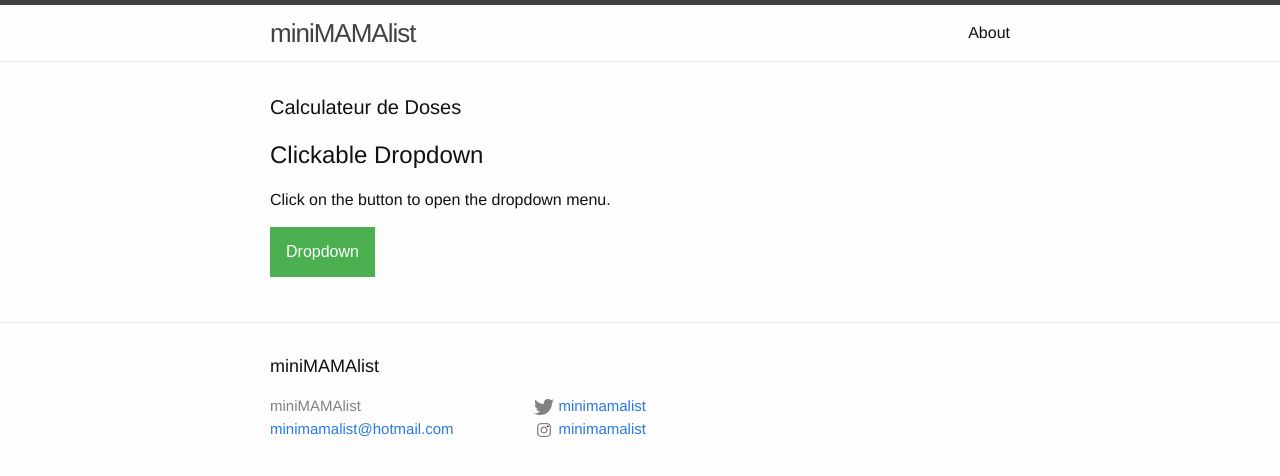
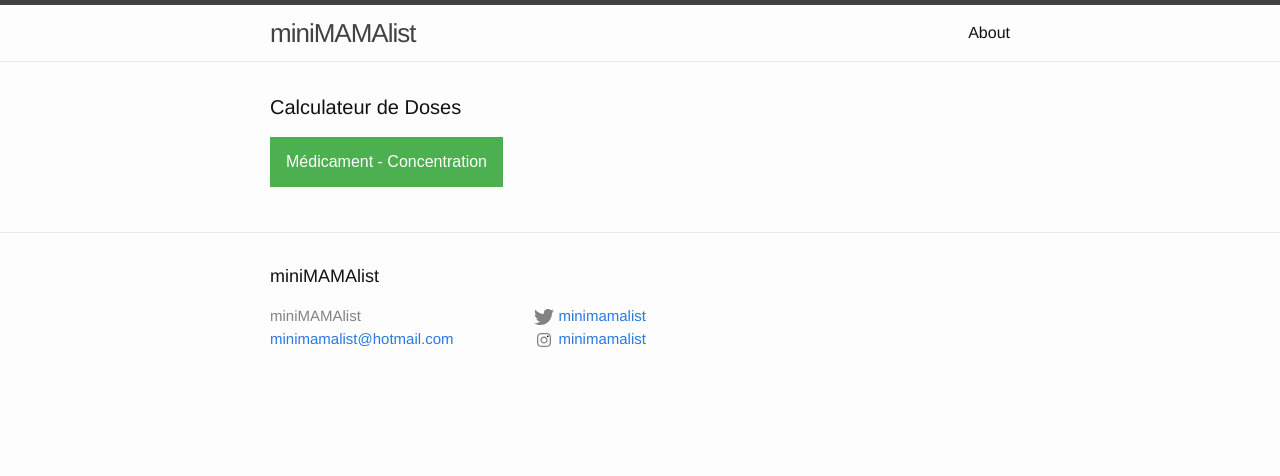
Before and after one commit to patrickboutin/patrickboutin.github.io, a Jekyll site: the page built from index.html, in a window 1280 px wide. Shown: the top 476 px of the page. Built offline with Jekyll 4.4.1, drawn with Linux system fonts in a browser that asks for light colours.

Commit message:
Update index.html

```diff
--- a/index.html
+++ b/index.html
@@ -51,15 +51,16 @@ layout: default
 </head>
 <body>
 
-<h2>Clickable Dropdown</h2>
-<p>Click on the button to open the dropdown menu.</p>
+<!-- <h2>Clickable Dropdown</h2> -->
+<!--<p>Click on the button to open the dropdown menu.</p> -->
 
 <div class="dropdown">
-<button onclick="myFunction()" class="dropbtn">Dropdown</button>
+<button onclick="myFunction()" class="dropbtn">Médicament - Concentration</button>
   <div id="myDropdown" class="dropdown-content">
-    <a href="#home">Home</a>
-    <a href="#about">About</a>
-    <a href="#contact">Contact</a>
+    <a href="#home">Advil - 100mg/5ml</a>
+    <a href="#about">Advil - 200mg/5ml</a>
+    <a href="#contact">Tylenol - 80mg/ml</a>
+    <a href="#contact">Tylenol - 160mg/5ml</a>
   </div>
 </div>
 
```
